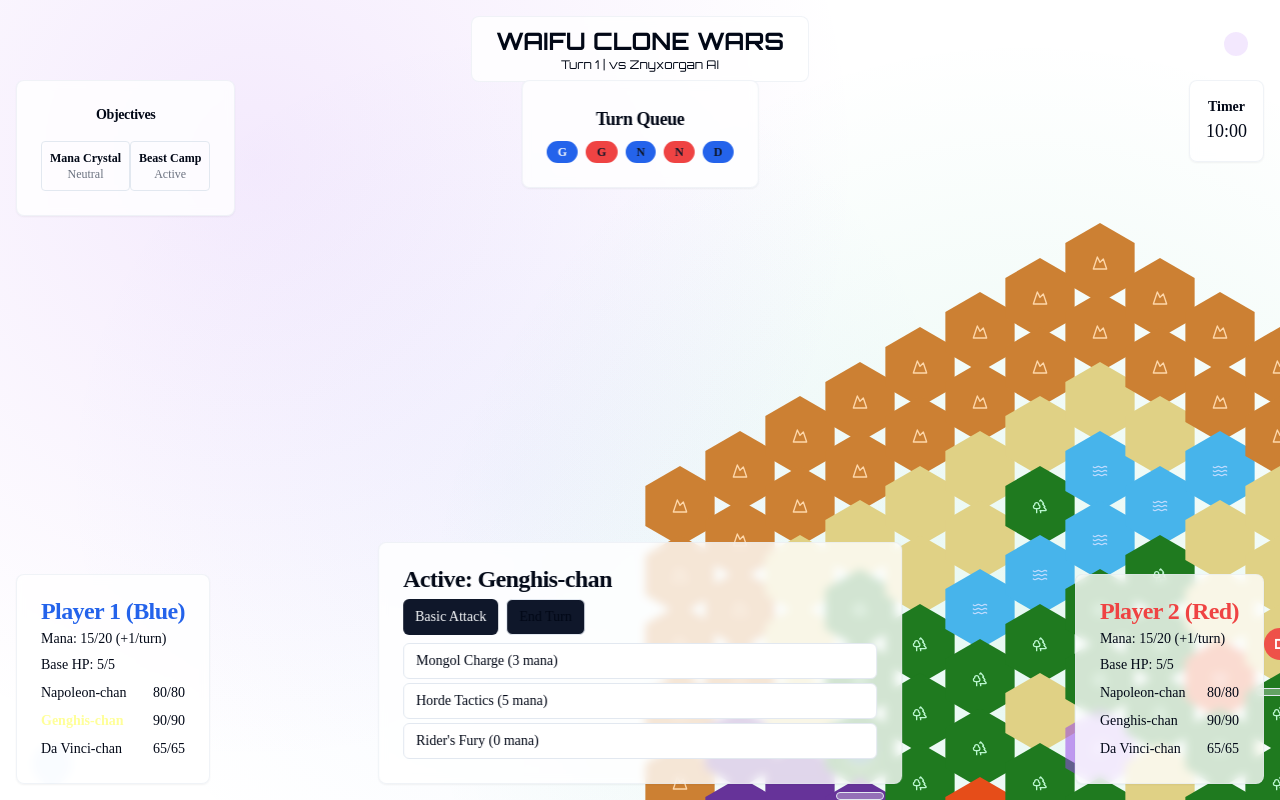
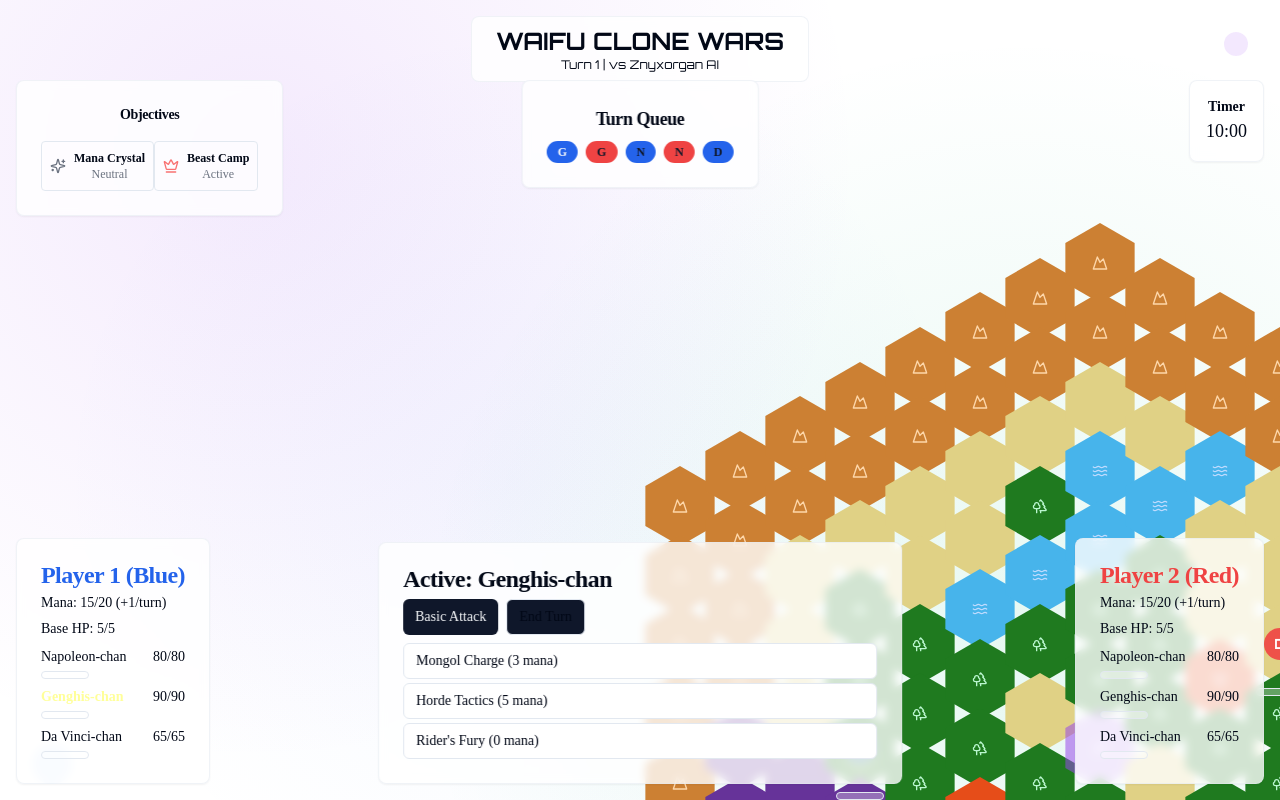
Before and after one commit to gaamcap90/waifuclonewars, a React (Vite) app: page / in a window 1280 px wide. Both pictures are taken after a click on the button "🤖 Single Player (vs Znyxorgan AI)". Built offline with nearby package versions, Linux system fonts and the light colour scheme.

Commit message:
Fix UI elements
Add missing HP bars and objectives art to the game UI.

```diff
--- a/src/components/HorizontalGameUI.tsx
+++ b/src/components/HorizontalGameUI.tsx
@@ -3,6 +3,8 @@ import { Button } from "@/components/ui/button";
 import { Card, CardContent, CardHeader, CardTitle } from "@/components/ui/card";
 import { Badge } from "@/components/ui/badge";
 import { Tooltip, TooltipContent, TooltipProvider, TooltipTrigger } from "@/components/ui/tooltip";
+import { Sparkles, Crown } from "lucide-react";
+import HPBar from "./HPBar";
 
 interface HorizontalGameUIProps {
   gameState: GameState;
@@ -35,10 +37,13 @@ const HorizontalGameUI = ({ gameState, onBasicAttack, onUseAbility, onEndTurn }:
               <TooltipProvider>
                 <Tooltip>
                   <TooltipTrigger>
-                    <div className="text-center p-2 rounded border">
+                    <div className="text-center p-2 rounded border flex items-center gap-2">
+                      <Sparkles className={`w-4 h-4 ${gameState.objectives.manaCrystal.controlled ? "text-purple-400" : "text-gray-500"}`} />
+                      <div>
                         <div className="font-semibold">Mana Crystal</div>
                         <div className={gameState.objectives.manaCrystal.controlled ? "text-green-500" : "text-gray-500"}>
                           {gameState.objectives.manaCrystal.controlled ? "Controlled" : "Neutral"}
+                        </div>
                       </div>
                     </div>
                   </TooltipTrigger>
@@ -51,10 +56,13 @@ const HorizontalGameUI = ({ gameState, onBasicAttack, onUseAbility, onEndTurn }:
               <TooltipProvider>
                 <Tooltip>
                   <TooltipTrigger>
-                    <div className="text-center p-2 rounded border">
+                    <div className="text-center p-2 rounded border flex items-center gap-2">
+                      <Crown className={`w-4 h-4 ${gameState.objectives.beastCamp.defeated ? "text-yellow-400" : "text-red-400"}`} />
+                      <div>
                         <div className="font-semibold">Beast Camp</div>
                         <div className={gameState.objectives.beastCamp.defeated ? "text-green-500" : "text-gray-500"}>
                           {gameState.objectives.beastCamp.defeated ? "Cleared" : "Active"}
+                        </div>
                       </div>
                     </div>
                   </TooltipTrigger>
@@ -117,11 +125,14 @@ const HorizontalGameUI = ({ gameState, onBasicAttack, onUseAbility, onEndTurn }:
           <CardContent>
             <div className="space-y-2">
               {gameState.players[0].icons.map(icon => (
-                <div key={icon.id} className="flex justify-between text-sm">
+                <div key={icon.id} className="flex flex-col gap-1">
+                  <div className="flex justify-between text-sm">
                     <span className={icon.id === gameState.activeIconId ? "font-bold text-active-turn" : ""}>
                       {icon.name}
                     </span>
                     <span>{icon.stats.hp}/{icon.stats.maxHp}</span>
+                  </div>
+                  <HPBar currentHP={icon.stats.hp} maxHP={icon.stats.maxHp} size="small" />
                 </div>
               ))}
             </div>
@@ -140,11 +151,14 @@ const HorizontalGameUI = ({ gameState, onBasicAttack, onUseAbility, onEndTurn }:
           <CardContent>
             <div className="space-y-2">
               {gameState.players[1].icons.map(icon => (
-                <div key={icon.id} className="flex justify-between text-sm">
+                <div key={icon.id} className="flex flex-col gap-1">
+                  <div className="flex justify-between text-sm">
                     <span className={icon.id === gameState.activeIconId ? "font-bold text-active-turn" : ""}>
                       {icon.name}
                     </span>
                     <span>{icon.stats.hp}/{icon.stats.maxHp}</span>
+                  </div>
+                  <HPBar currentHP={icon.stats.hp} maxHP={icon.stats.maxHp} size="small" />
                 </div>
               ))}
             </div>
```
Lines whose indentation alone changed are shown as unchanged.
